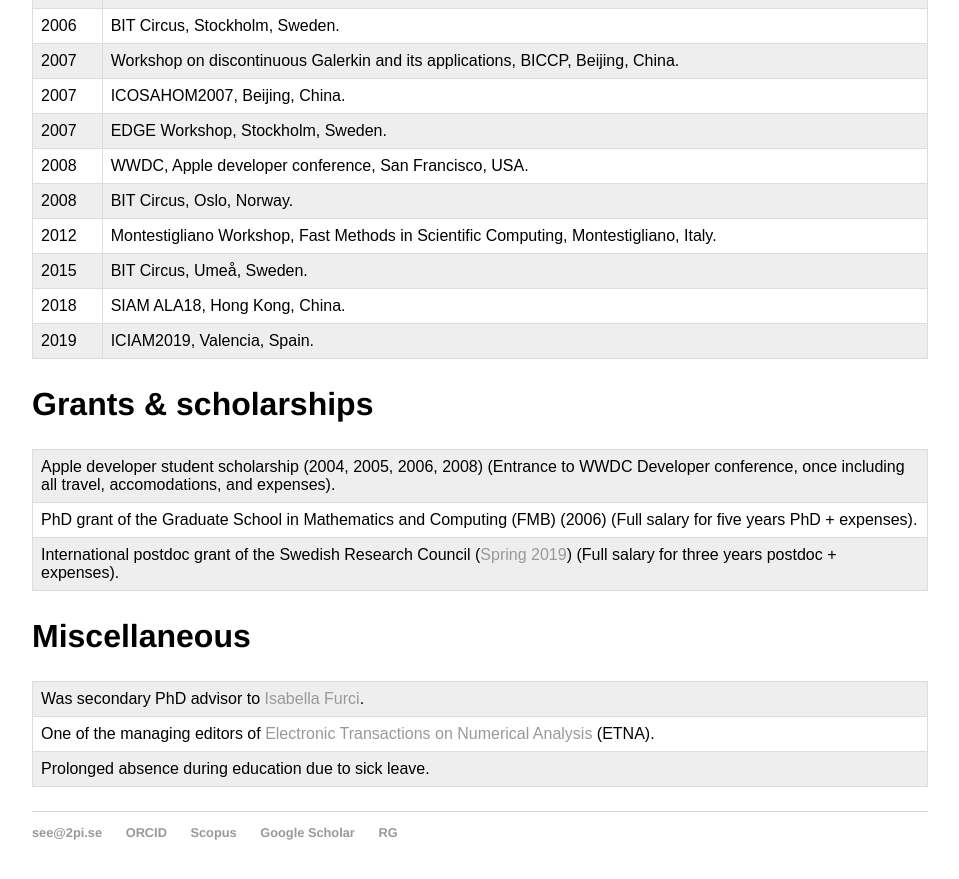
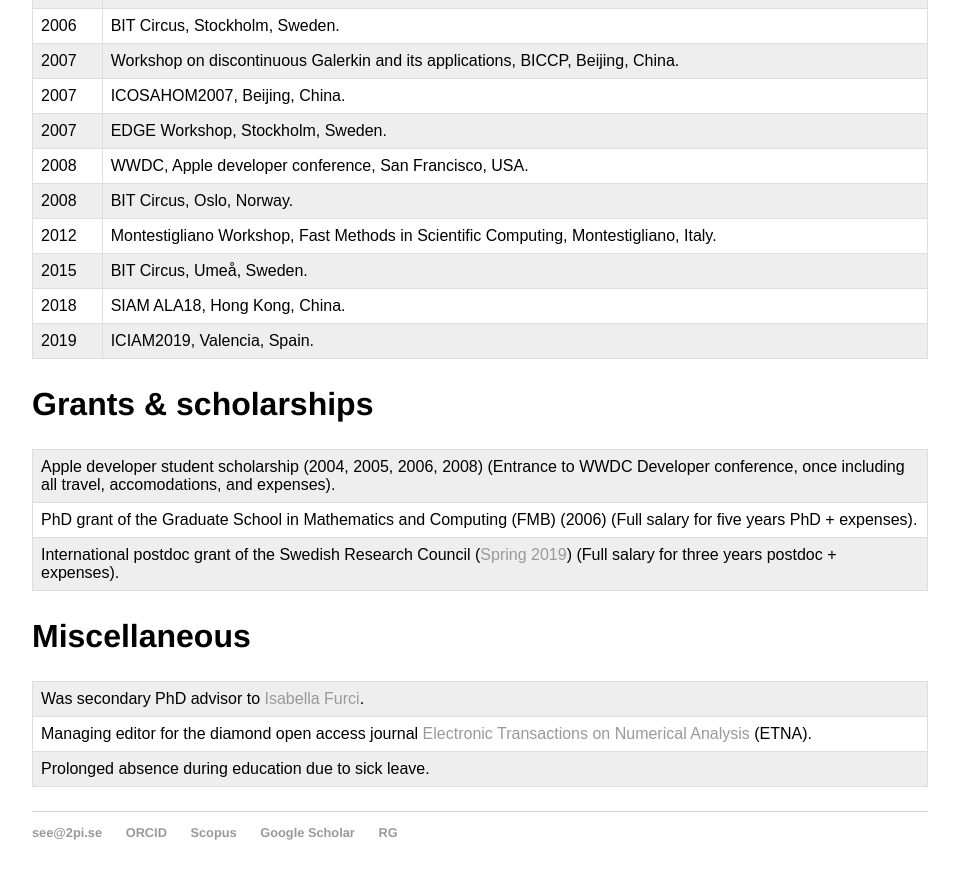
Before and after one commit to sverek/sverek.github.io, a Jekyll site: the page built from cv/index.html, in a window 1280 px wide and 900 px high, scrolled down 1051 px. Shown: the top 879 px of the window, without its empty margins (160-1119 px from the left). Built offline with Jekyll 4.4.1, drawn with Linux system fonts in a browser that asks for light colours.

Commit message:
added text

```diff
--- a/cv/index.html
+++ b/cv/index.html
@@ -74,7 +74,7 @@ tr:nth-child(odd) {
     <h2>Miscellaneous</h2>
     <table>
     <tr><td>Was secondary PhD advisor to <a href="https://scholar.google.se/citations?user=012cWm0AAAAJ">Isabella Furci</a>.</td></tr>
-    <tr><td>One of the managing editors of <a href="http://etna.mcs.kent.edu/">Electronic Transactions on Numerical Analysis</a> (ETNA).</td></tr>
+    <tr><td>Managing editor for the diamond open access journal <a href="http://etna.math.kent.edu">Electronic Transactions on Numerical Analysis</a> (ETNA).</td></tr>
     <tr><td>Prolonged absence during education due to sick leave.</td></tr>
     </table>
   </p>
```
